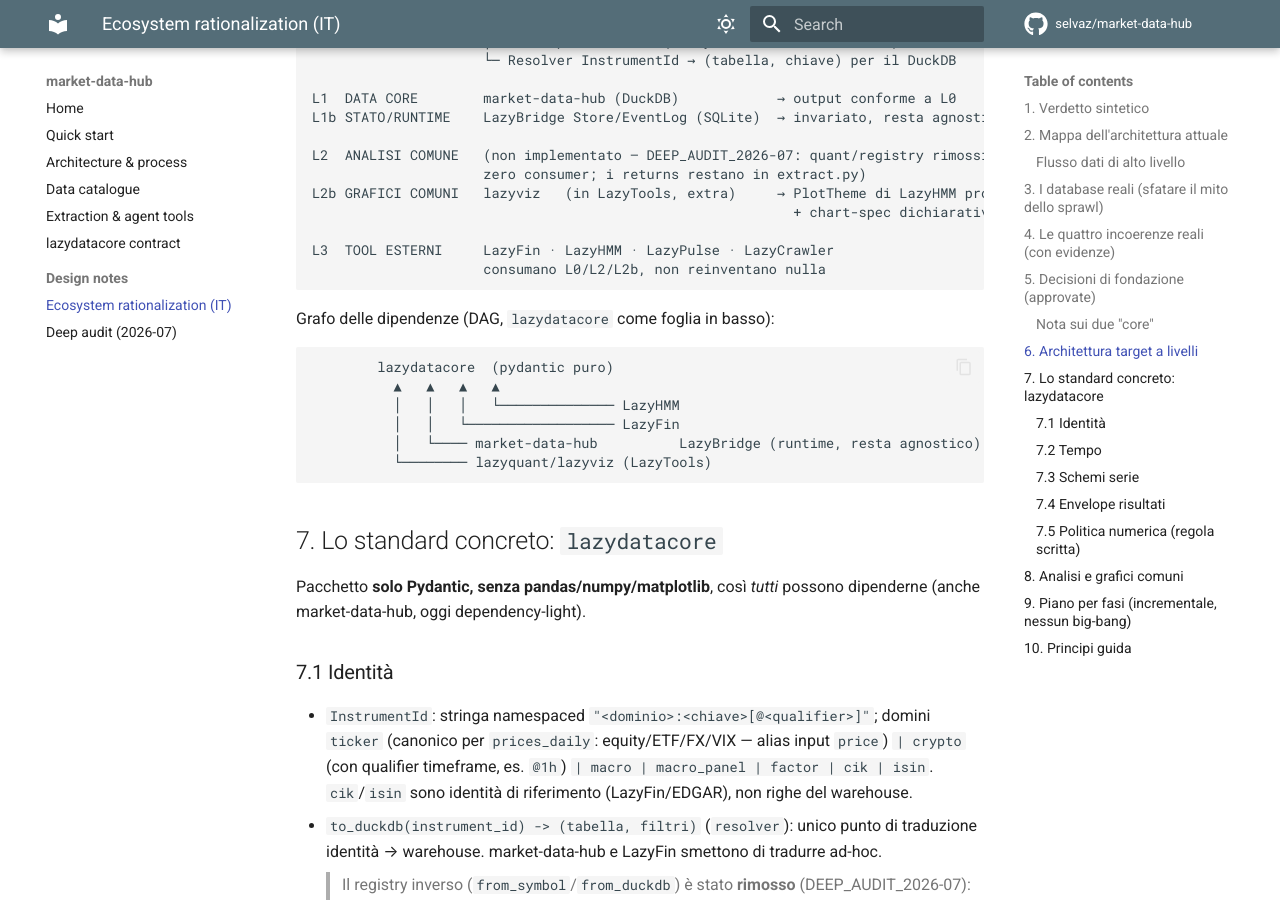
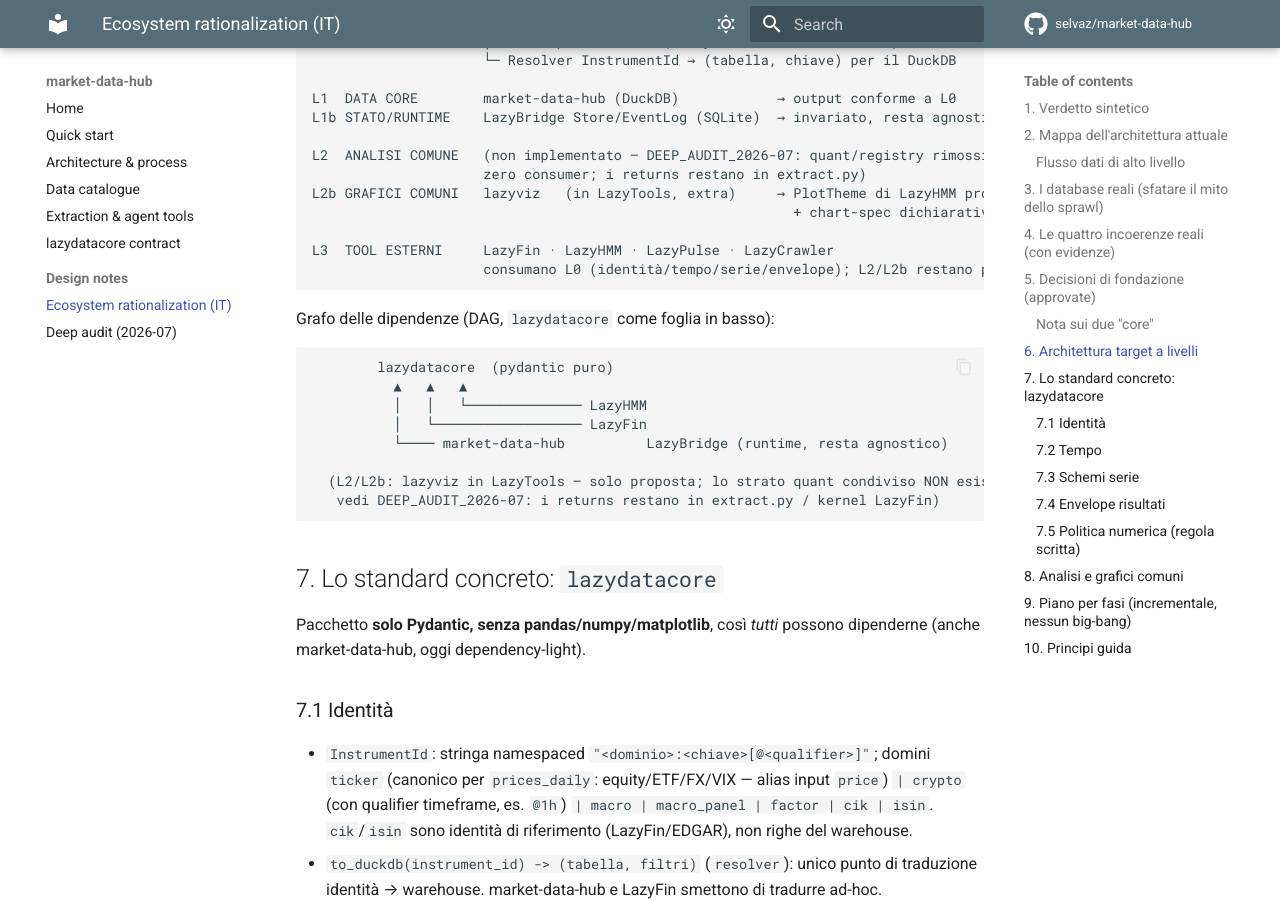
Before and after one commit to selvaz/market-data-hub, an MkDocs documentation site: the page built from docs/ECOSYSTEM_RATIONALIZATION.md, in a window 1280 px wide and 900 px high, scrolled down 3703 px. Built offline with MkDocs 1.6.1 and Material for MkDocs 9.7.7, drawn with Linux system fonts in a browser that asks for light colours; comment, search, counter and statistics services are not loaded.

Commit message:
docs: drop lazyquant from the DAG + fix L3 consumer line (Codex P2)
The layer diagram still listed 'lazyquant/lazyviz (LazyTools)' as a dependency
and said L3 tools consume L2/L2b, contradicting the L2-unimplemented note. Remove
lazyquant from the DAG (no shared quant layer exists — DEEP_AUDIT_2026-07), mark
lazyviz/L2b as proposal-only, and state L3 consumes L0.

Co-Authored-By: Claude Opus 4.8 <noreply@anthropic.com>
Claude-Session: https://claude.ai/code/session_01ARJFkvHUESmoe8qMeN2W26

````diff
--- a/docs/ECOSYSTEM_RATIONALIZATION.md
+++ b/docs/ECOSYSTEM_RATIONALIZATION.md
@@ -129,18 +129,20 @@ L2b GRAFICI COMUNI   lazyviz   (in LazyTools, extra)     → PlotTheme di LazyHM
                                                            + chart-spec dichiarativo
 
 L3  TOOL ESTERNI     LazyFin · LazyHMM · LazyPulse · LazyCrawler
-                     consumano L0/L2/L2b, non reinventano nulla
+                     consumano L0 (identità/tempo/serie/envelope); L2/L2b restano proposte
 ```
 
 Grafo delle dipendenze (DAG, `lazydatacore` come foglia in basso):
 
 ```
         lazydatacore  (pydantic puro)
-          ▲   ▲   ▲   ▲
-          │   │   │   └────────────── LazyHMM
-          │   │   └────────────────── LazyFin
-          │   └──── market-data-hub          LazyBridge (runtime, resta agnostico)
-          └──────── lazyquant/lazyviz (LazyTools)
+          ▲   ▲   ▲
+          │   │   └────────────── LazyHMM
+          │   └────────────────── LazyFin
+          └──── market-data-hub          LazyBridge (runtime, resta agnostico)
+
+  (L2/L2b: lazyviz in LazyTools — solo proposta; lo strato quant condiviso NON esiste,
+   vedi DEEP_AUDIT_2026-07: i returns restano in extract.py / kernel LazyFin)
 ```
 
 ## 7. Lo standard concreto: `lazydatacore`
````
